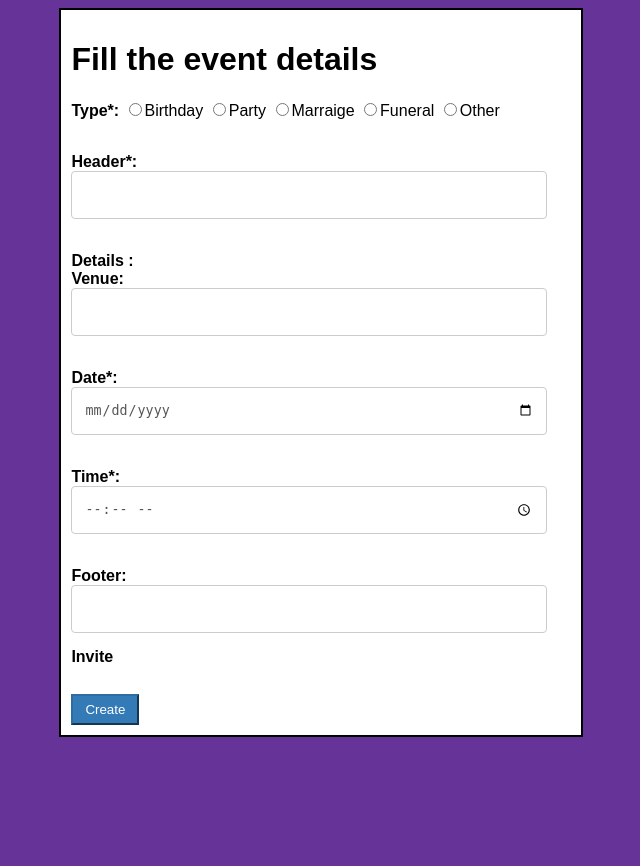
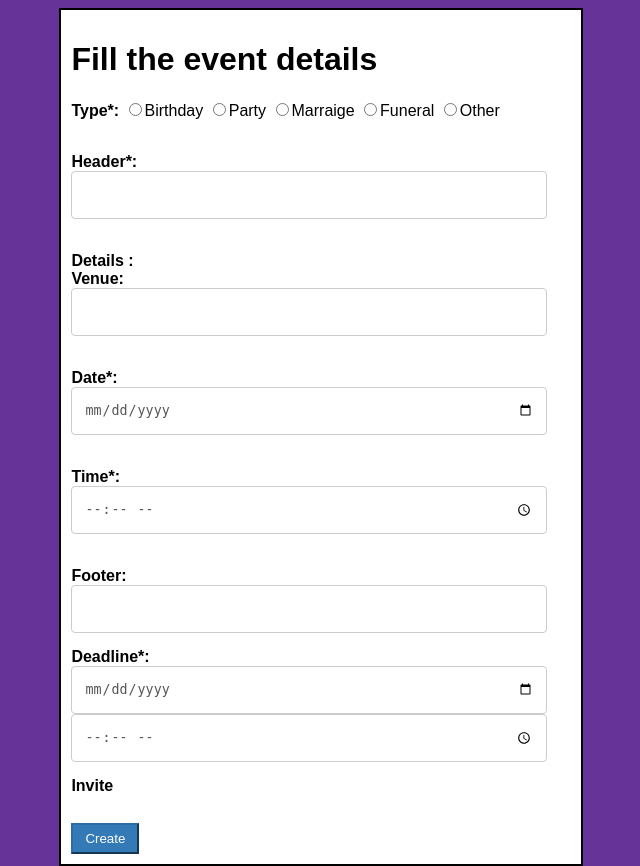
Before and after one commit to SS-2020/delta_task3, a PHP site: page /addevent.php in a window 1280 px wide. Shown: the whole page, without its empty margins (363-1003 px from the left). Before the commit the page ends 737 px from the top, so only its background shows below. Run offline with PHP 8.4, Linux system fonts and the light colour scheme; the visitor is signed in with stand-in values (Sample User, id 1); tables that the repository leaves empty or names only in its code hold one stand-in row (values such as "Sample post").

Commit message:
Hackermode updated

```diff
--- a/addevent.php
+++ b/addevent.php
@@ -17,7 +17,9 @@ else{
 	$date=$_POST['onDate'];
 	$time=$_POST['time'];
 	$footer=$_POST['footer'];
-	$reg=" INSERT INTO eventtable(uid,uname,type,header,venue,date,time,footer) VALUES('$uid','$uname','$type','$header','$venue','$date','$time','$footer')";
+	$ddate=$_POST['Ddate'];
+	$dtime=$_POST['Dtime'];
+	$reg=" INSERT INTO eventtable(uid,uname,type,header,venue,date,time,footer,deadlinedate,deadlinetime) VALUES('$uid','$uname','$type','$header','$venue','$date','$time','$footer','$ddate','$dtime')";
 	if(mysqli_query($link,$reg))
 	{
 		$last_id = mysqli_insert_id($link);
@@ -89,6 +91,12 @@ else{
 			<label>Footer:</label>
 			<input type="text" name="footer" class="form-control">
 		</div>
+		<div class="form-group">
+			<label>Deadline*:</label>
+			<input type="date" name="Ddate" placeholder="dd-mm-yyyy" value="" class="form-control">
+			<input type="time" name="Dtime" class="form-control" required>
+		</div>
+
 		<label>Invite </b></label>
 		<br>
 
```
